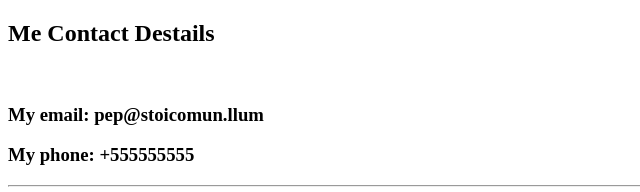
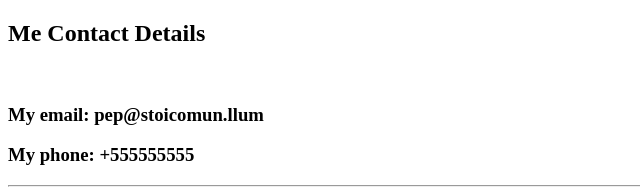
Before and after one commit to Paolopier/Cuxi, a plain HTML site: page contact.html in a window 1280 px wide. Shown: the top 192 px of the page, 0-640 px from the left. Drawn offline with Linux system fonts and the light colour scheme.

Commit message:
Add files via upload

```diff
--- a/contact.html
+++ b/contact.html
@@ -5,7 +5,7 @@
     <title>Contact</title>
 </head>
 <body>
-    <h2>Me Contact Destails</h2>
+    <h2>Me Contact Details</h2>
     <br>
     <h3>My email: <strong>pep@stoicomun.llum</strong></h3>
     <h3>My phone: <strong>+555555555</strong></h3>
```
